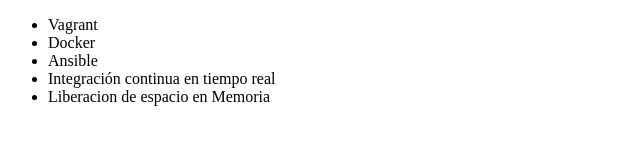
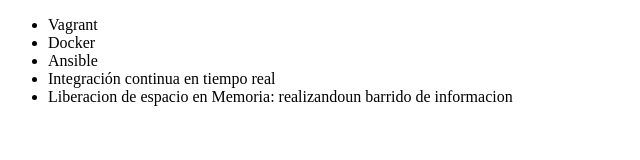
Before and after one commit to deplataj/alura-git, a plain HTML site: page index.html in a window 1280 px wide. Shown: the whole page, without its empty margins (0-640 px from the left). Drawn offline with Linux system fonts and the light colour scheme.

Commit message:
renombrando curso de liberacion de espacio en memoria

```diff
--- a/index.html
+++ b/index.html
@@ -10,7 +10,7 @@
          <li> Docker </li>
          <li> Ansible </li>
          <li> Integración continua en tiempo real </li>
-         <li> Liberacion de espacio en Memoria</li>
+         <li> Liberacion de espacio en Memoria: realizandoun barrido de informacion</li>
      </ul>
 </body>
 </html>
```
